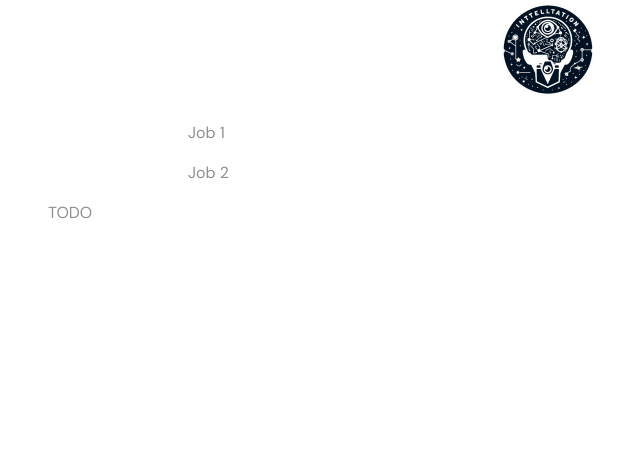
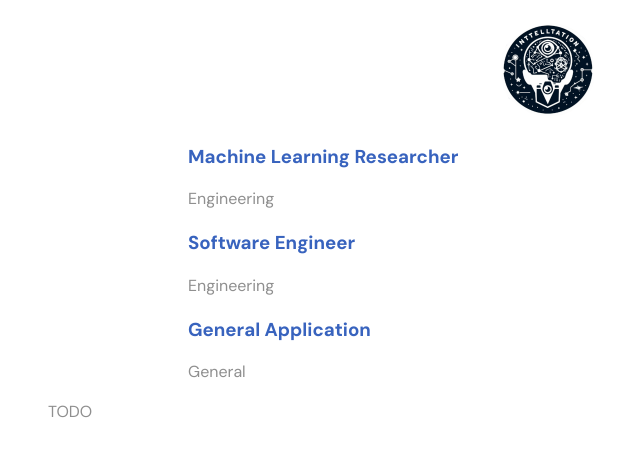
Before and after one commit to MeanderingProgrammer/Kevin, a SvelteKit app: page /jobs in a window 1280 px wide. Shown: the top 456 px of the page, without its empty margins (92-732 px from the left). Built offline with nearby package versions, Linux system fonts and the light colour scheme.

Commit message:
Add server side data loaders for jobs. Include an error page. Create a separate layout for paths in the jobs tree.

```diff
--- /dev/null
+++ b/src/lib/jobs.ts
@@ -0,0 +1,23 @@
+export interface Job {
+    id: string;
+    department: string;
+    title: string;
+}
+
+export const ALL_JOBS: Job[] = [
+    {
+        id: '0001',
+        department: 'Engineering',
+        title: 'Machine Learning Researcher',
+    },
+    {
+        id: '0002',
+        department: 'Engineering',
+        title: 'Software Engineer',
+    },
+    {
+        id: '0003',
+        department: 'General',
+        title: 'General Application',
+    },
+];
--- a/src/routes/+layout.svelte
+++ b/src/routes/+layout.svelte
@@ -2,16 +2,22 @@
     import './styles.css';
     import Banner from './Banner.svelte';
     import Header from './Header.svelte';
+    import JobHeader from './JobHeader.svelte';
+    import JobFooter from './JobFooter.svelte';
     import { page } from '$app/stores';
-
-    const customPages: string[] = ['/preview', '/jobs'];
 </script>
 
-{#if customPages.includes($page.url.pathname)}
+{#if $page.url.pathname === '/preview'}
     <slot />
+{:else if $page.url.pathname.startsWith('/jobs')}
+    <div class="jobs-app">
+        <JobHeader />
+        <slot />
+        <JobFooter />
+    </div>
 {:else}
     <Banner />
-    <div class="app">
+    <div class="default-app">
         <Header />
         <main>
             <slot />
@@ -20,9 +26,16 @@
 {/if}
 
 <style>
-    .app {
+    .jobs-app {
+        max-width: 1000px;
         width: 100%;
+        margin: 0 auto;
+        padding-top: 20px;
+    }
+
+    .default-app {
         max-width: 940px;
+        width: 100%;
         margin: 0 auto;
         padding-top: 20px;
     }
--- /dev/null
+++ b/src/routes/JobFooter.svelte
@@ -0,0 +1,3 @@
+<div class="footer">
+    <p>TODO</p>
+</div>
--- /dev/null
+++ b/src/routes/JobHeader.svelte
@@ -0,0 +1,19 @@
+<script lang="ts">
+    import logo from '$lib/assets/logo.png';
+</script>
+
+<div class="header">
+    <a href="/"><img src={logo} alt="Intellection logo" class="logo" /></a>
+</div>
+
+<style>
+    .header {
+        display: flex;
+        justify-content: center;
+    }
+
+    .logo {
+        width: 100px;
+        height: 100px;
+    }
+</style>
--- /dev/null
+++ b/src/routes/jobs/+page.server.ts
@@ -0,0 +1,6 @@
+import { ALL_JOBS } from '$lib/jobs';
+import type { PageServerLoad } from './$types';
+
+export const load: PageServerLoad = () => {
+    return { jobs: ALL_JOBS };
+};
--- a/src/routes/jobs/+page.svelte
+++ b/src/routes/jobs/+page.svelte
@@ -1,39 +1,17 @@
 <script lang="ts">
-    import logo from '$lib/assets/logo.png';
+    import JobListing from './JobListing.svelte';
+    import type { PageData } from './$types';
+
+    export let data: PageData;
 </script>
 
-<div class="wrapper">
-    <div class="header">
-        <a href="/"><img src={logo} alt="Intellection logo" class="logo" /></a>
-    </div>
-
-    <div class="body">
-        <p>Job 1</p>
-        <p>Job 2</p>
-    </div>
-
-    <div class="footer">
-        <p>TODO</p>
-    </div>
+<div class="body">
+    {#each data.jobs as job}
+        <JobListing {job} />
+    {/each}
 </div>
 
 <style>
-    .wrapper {
-        width: 100%;
-        max-width: 1000px;
-        margin: 0 auto;
-    }
-
-    .header {
-        display: flex;
-        justify-content: center;
-    }
-
-    .logo {
-        width: 100px;
-        height: 100px;
-    }
-
     .body {
         max-width: 720px;
         margin: 0 auto;
--- /dev/null
+++ b/src/routes/jobs/JobListing.svelte
@@ -0,0 +1,14 @@
+<script lang="ts">
+    import type { Job } from '$lib/jobs';
+
+    export let job: Job;
+</script>
+
+<a href="/jobs/{job.id}"> <h3>{job.title}</h3></a>
+<p>{job.department}</p>
+
+<style>
+    a {
+        text-decoration: none;
+    }
+</style>
```
Also changed, not shown: src/routes/jobs/[slug]/+page.server.ts (added, +11 -0 lines), src/routes/jobs/[slug]/+page.svelte (added, +7 -0 lines).
